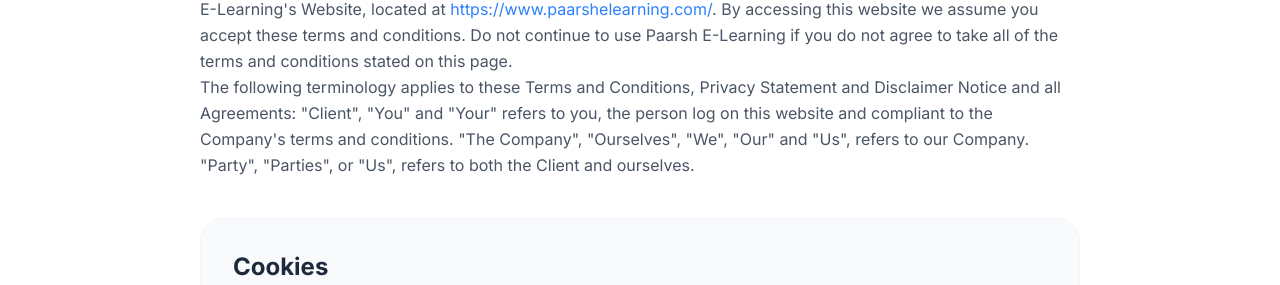
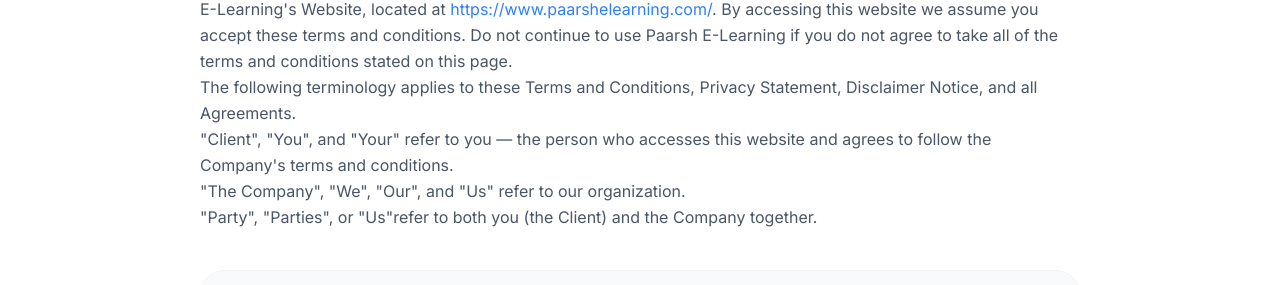
Before and after one commit to Pjanrao/paarshelearningb, a Next.js app: page /terms-and-conditions in a window 1280 px wide. Shown: the part 476-761 px from the top of the page. Built offline with nearby package versions, Linux system fonts and the light colour scheme; no server answers; the database is empty.

Commit message:
terms n condition text formatted

```diff
--- a/src/app/(site)/terms-and-conditions/page.tsx
+++ b/src/app/(site)/terms-and-conditions/page.tsx
@@ -40,7 +40,19 @@ const TermsPage = () => {
               Welcome to Paarsh E-Learning! These terms and conditions outline the rules and regulations for the use of Paarsh E-Learning&apos;s Website, located at <a href="https://www.paarshelearning.com/" className="text-blue-500 hover:underline">https://www.paarshelearning.com/</a>. By accessing this website we assume you accept these terms and conditions. Do not continue to use Paarsh E-Learning if you do not agree to take all of the terms and conditions stated on this page.
             </p>
             <p className="text-gray-600 dark:text-gray-400 leading-relaxed">
-              The following terminology applies to these Terms and Conditions, Privacy Statement and Disclaimer Notice and all Agreements: &quot;Client&quot;, &quot;You&quot; and &quot;Your&quot; refers to you, the person log on this website and compliant to the Company&apos;s terms and conditions. &quot;The Company&quot;, &quot;Ourselves&quot;, &quot;We&quot;, &quot;Our&quot; and &quot;Us&quot;, refers to our Company. &quot;Party&quot;, &quot;Parties&quot;, or &quot;Us&quot;, refers to both the Client and ourselves.
+              The following terminology applies to these Terms and Conditions, Privacy Statement, Disclaimer Notice, and all Agreements.
+            </p>
+
+            <p className="text-gray-600 dark:text-gray-400 leading-relaxed">
+              "Client", "You", and "Your" refer to you — the person who accesses this website and agrees to follow the Company's terms and conditions.
+            </p>
+
+            <p className="text-gray-600 dark:text-gray-400 leading-relaxed">
+              "The Company", "We", "Our", and "Us" refer to our organization.
+            </p>
+
+            <p className="text-gray-600 dark:text-gray-400 leading-relaxed">
+              "Party", "Parties", or "Us"refer to both you (the Client) and the Company together.
             </p>
           </section>
 
```
